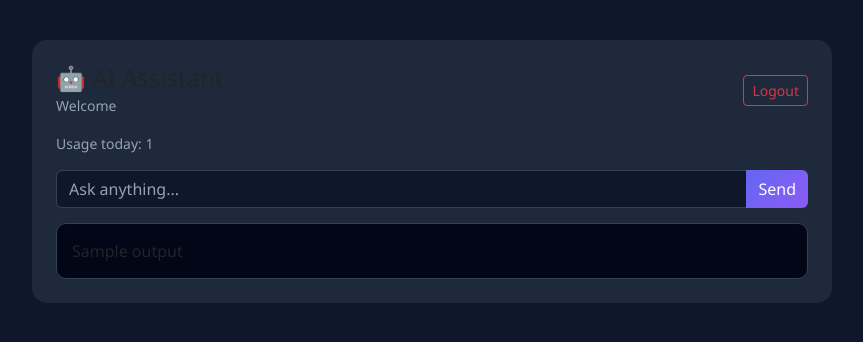
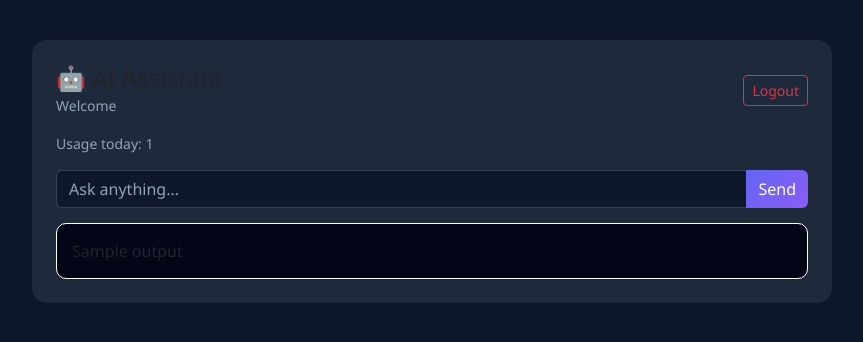
Before and after one commit to charanbunga463-hash/ai-flask-app, a Flask app: template python-saas/templates/dashboard.html in a window 1280 px wide. Shown: the top 342 px of the page, without its empty margins (208-1071 px from the left). Run offline with Flask 3, Linux system fonts and the light colour scheme; the template is opened without the code that fills it: most values are stand-ins (such as "Sample title", 1, 10 or a date in 2020).

Commit message:
Adjust CSS in dashboard and login templates
Minor UI style tweaks in templates: change the dashboard panel border color from #334155 to #ffffff and reduce the login template's .small-text font-size from 16px to 14px for improved visual balance.

```diff
--- a/python-saas/templates/dashboard.html
+++ b/python-saas/templates/dashboard.html
@@ -51,7 +51,7 @@ body {
     border-radius: 10px;
     padding: 15px;
     margin-top: 15px;
-    border: 1px solid #334155;
+    border: 1px solid #ffffff;
 }
 
 .header {
--- a/python-saas/templates/login.html
+++ b/python-saas/templates/login.html
@@ -48,7 +48,7 @@ body {
 
 .small-text {
     color: #ffffff;
-    font-size: 16px;
+    font-size: 14px;
 }
 </style>
 </head>
```
